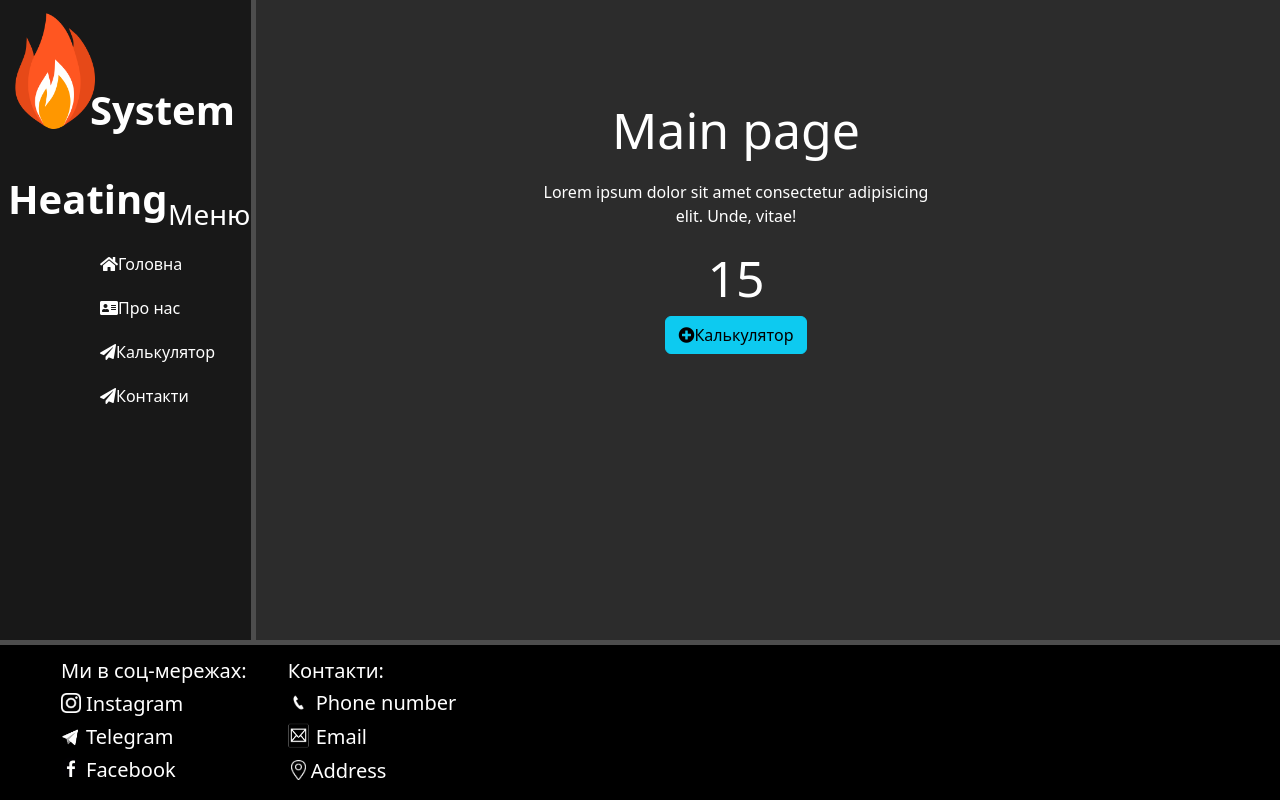
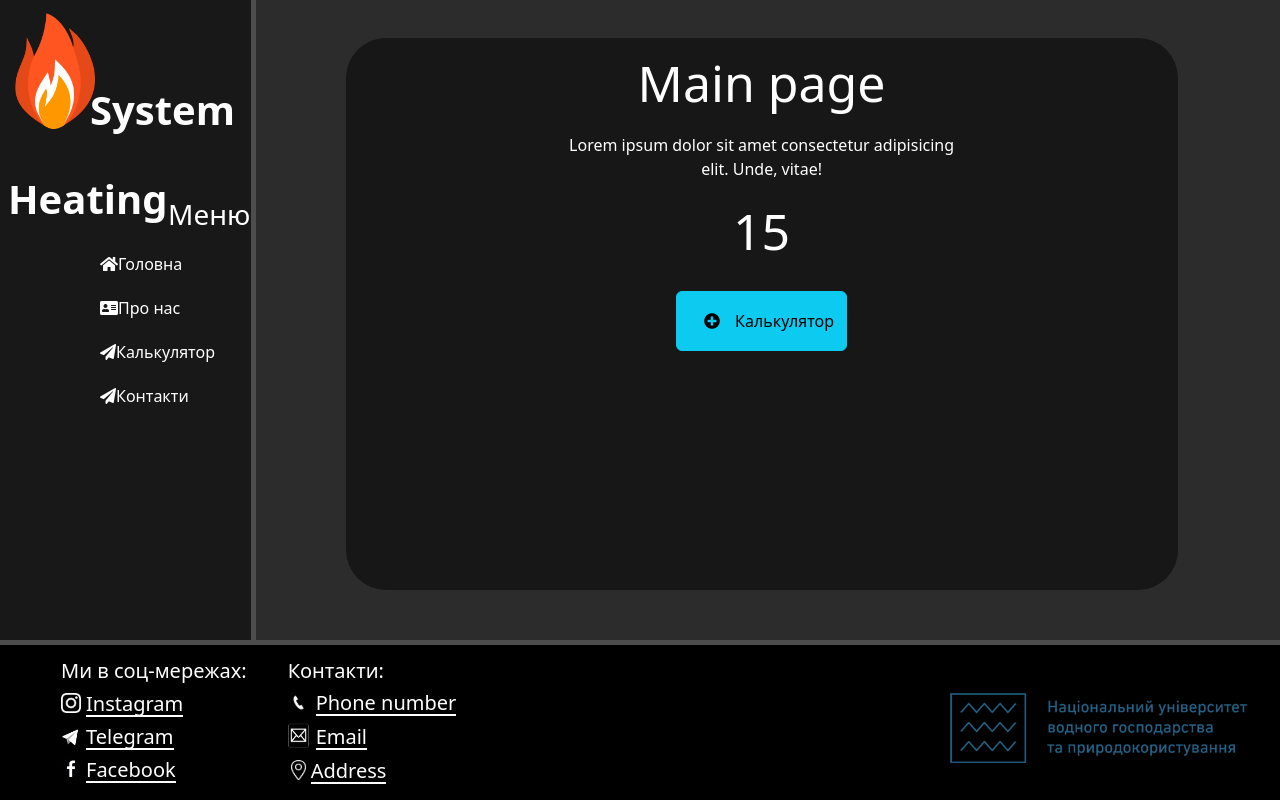
Before and after one commit to VitaliiParkhomchuk/Coursework, a Django app: page / in a window 1280 px wide. Run offline with Django 5.2, Linux system fonts and the light colour scheme; some libraries are stand-ins or nearby versions.

Commit message:
Update main page CSS

```diff
--- a/main/static/main/css/main.css
+++ b/main/static/main/css/main.css
@@ -78,9 +78,8 @@ aside a {
 main .features {
     float: left;
     color: #fff;
-    margin-top: 100px;
     text-align: center;
-    width: 75%;
+    width: 65%;
 }
 
 main .features h1 {
@@ -122,6 +121,49 @@ footer img {
     margin-right: 5px;
 }
 
-footer td {
+footer td, th {
     padding-right: 40px;
 }
+
+footer h4 {
+    all: unset;
+}
+
+footer h5 {
+    all: unset;
+    position: relative;
+}
+
+footer h5::after {
+    content: '';
+    position: absolute;
+    left: 0;
+    bottom: 0;
+    width: 100%;
+    border-bottom: 2px solid #fff;
+}
+
+footer .logo {
+    float: right;
+    width: 300px;
+    height: 80px;
+    position: absolute;
+    position: absolute;
+    bottom: 0;
+    right: 0;
+    margin-bottom: 2.5%;
+    margin-right: 2.5%;
+}
+
+.features {
+    background-color: rgba(3, 2, 2, 0.5);
+    border-radius: 40px;
+    margin-left: 7%;
+    margin-top: 3%;
+    margin-bottom: 3%;
+    height: 69dvh
+}
+
+.features * {
+    margin: 15px;
+}
--- a/main/templates/main/index.html
+++ b/main/templates/main/index.html
@@ -35,22 +35,23 @@
     <footer>
         <table>
             <tr>
-                <td>Ми в соц-мережах:</td>
-                <td>Контакти:</td>
+                <td><h4>Ми в соц-мережах:</h4></td>
+                <td><h4>Контакти:</h4></td>
             </tr>
             <tr>
-                <td><img src="{% static 'main/img/Instagram.png' %}" alt="">Instagram</td>
-                <td><img src="{% static 'main/img/PhoneNumber.png' %}" alt="" style="width: 25px; height: 25px; margin-left: -2px;">Phone number</td>
+                <td><img src="{% static 'main/img/Instagram.png' %}" alt=""><h5>Instagram</h5></td>
+                <td><img src="{% static 'main/img/PhoneNumber.png' %}" alt="" style="width: 25px; height: 25px; margin-left: -2px;"><h5>Phone number</h5></td>
             </tr>
             <tr>
-                <td><img src="{% static 'main/img/Telegram.png' %}" alt="">Telegram</td>
-                <td><img src="{% static 'main/img/Email.png' %}" alt="" style="width: 25px; height: 25px; margin-left: -2px;">Email</td>
+                <td><img src="{% static 'main/img/Telegram.png' %}" alt=""><h5>Telegram</h5></td>
+                <td><img src="{% static 'main/img/Email.png' %}" alt="" style="width: 25px; height: 25px; margin-left: -2px;"><h5>Email</h5></td>
             </tr>
             <tr>
-                <td><img src="{% static 'main/img/Facebook.png' %}" alt="" style="margin-bottom: 10px;">Facebook</td>
-                <td><img src="{% static 'main/img/Address.png' %}" alt="" style="width: 15px; margin-left: 3px;">Address</td>
+                <td><img src="{% static 'main/img/Facebook.png' %}" alt="" style="margin-bottom: 10px;"><h5>Facebook</h5></td>
+                <td><img src="{% static 'main/img/Address.png' %}" alt="" style="width: 15px; margin-left: 3px;"><h5>Address</h5></td>
             </tr>
         </table>
+        <img src="{% static 'main/img/nuwmLogoUK.png'%}" alt="" class="logo">
     </footer>
 </body>
 </html>
```
Also changed, not shown: main/static/main/img/Nuwee.png (added), main/static/main/img/nuwmLogoUK.png (added).
